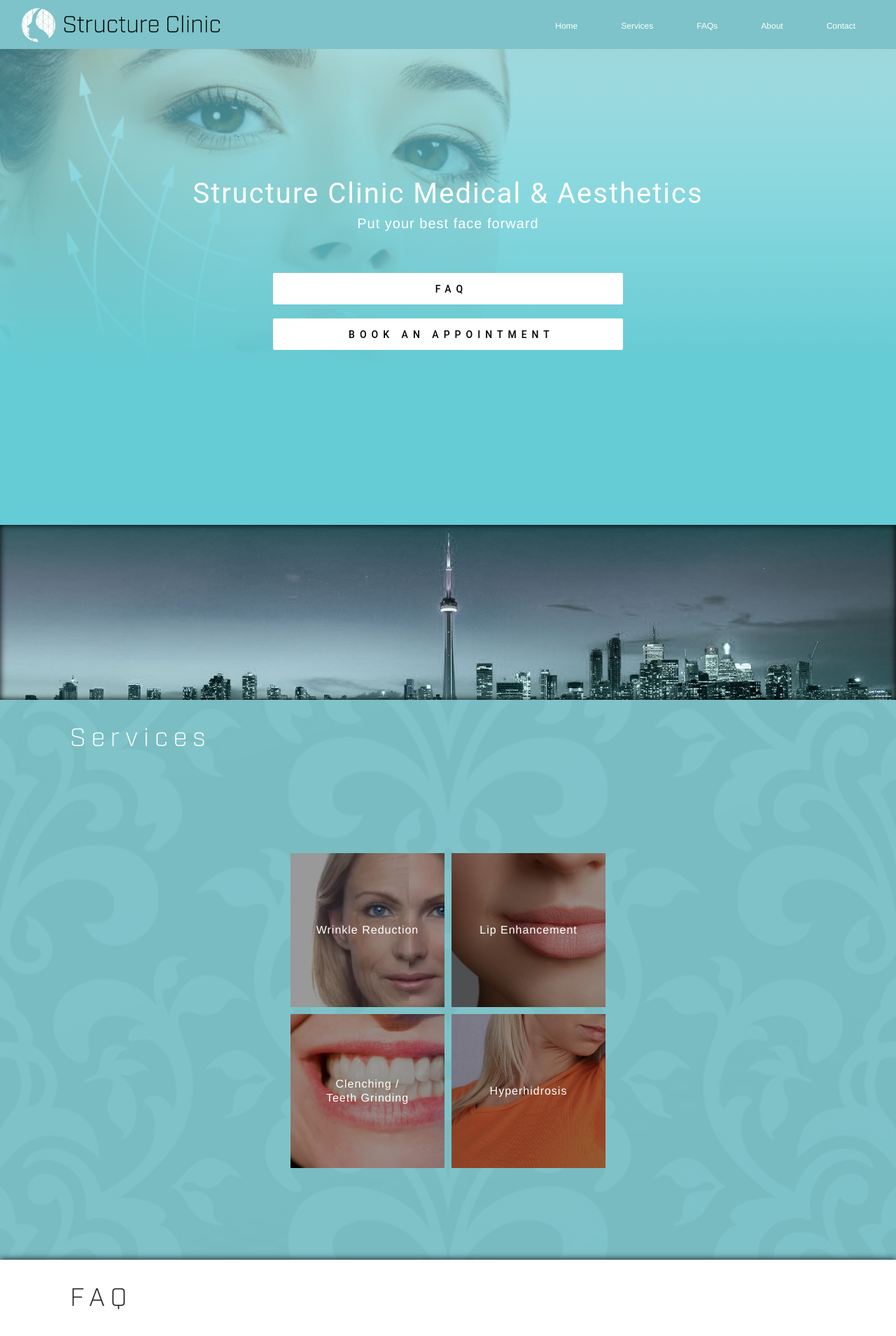
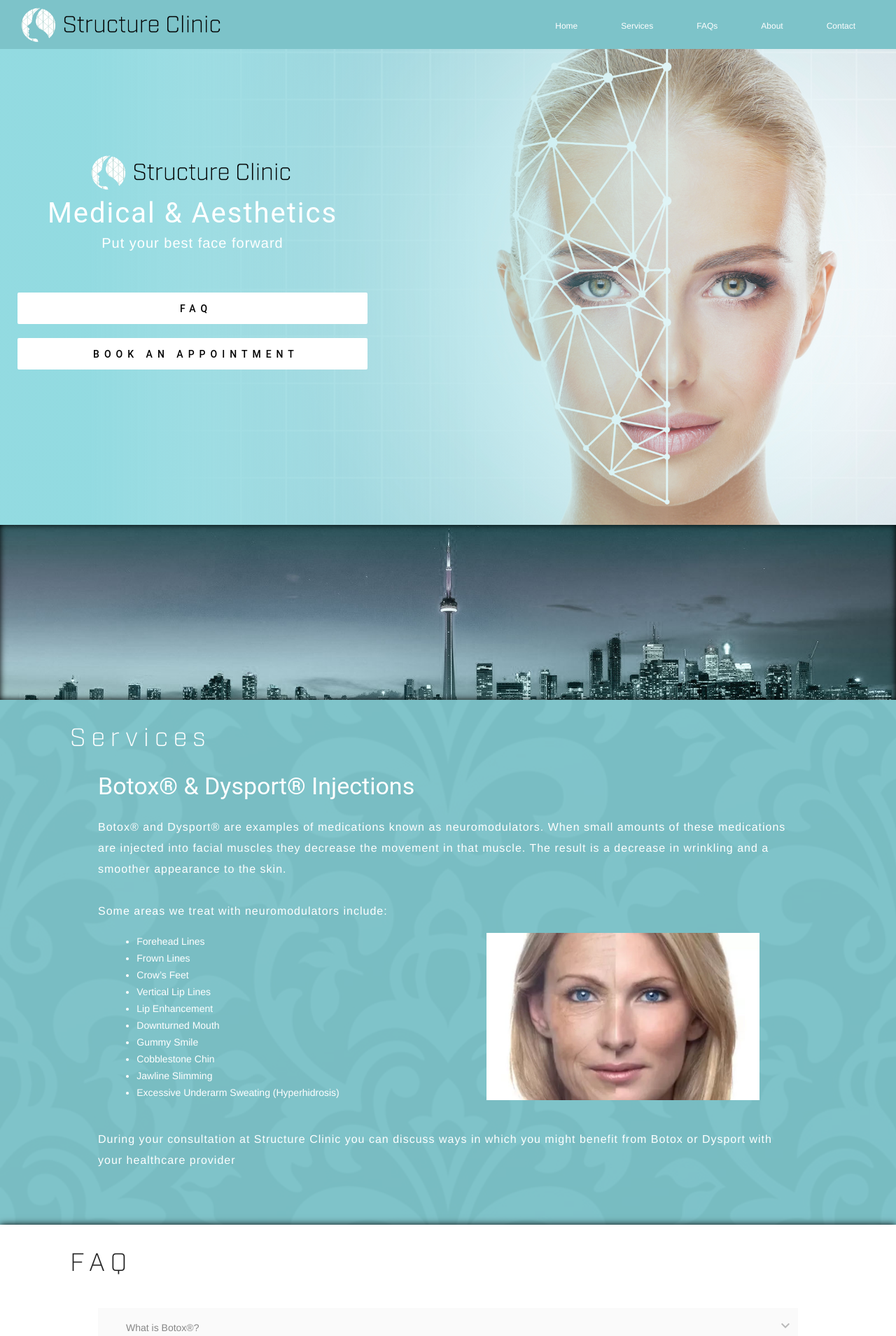
Before and after one commit to SparkleFox17/structureClinic, a PHP site: page / in a window 1280 px wide. Shown: the top 1909 px of the page at 70% size. Run offline with PHP 8.4, Linux system fonts and the light colour scheme.

Commit message:
revised set 2

```diff
--- a/css/main.css
+++ b/css/main.css
@@ -110,7 +110,7 @@ section:nth-child(even) {
     max-height: 700px;
 }
 #slide0{
-    background:linear-gradient(to bottom, rgba(101, 203, 212, 0.5) 0%, rgba(101, 203, 212, 1) 70%), url('../imgs/slide1.jpg') 50% 50% / cover no-repeat;
+    background:linear-gradient(to left, rgba(101, 203, 212, 0) 0%, rgba(101, 203, 212, .7) 90%), url('../imgs/home.png') 150px 0% / cover no-repeat;
 }
 #slide1{
     background:linear-gradient(to right, rgba(101, 203, 212, 0) 0%, rgba(101, 203, 212, 0.7) 70%), url('../imgs/damask.jpg') 50% 50% / cover no-repeat;
@@ -160,8 +160,8 @@ section:nth-child(even) {
     font-size:20px;
 }
 #slide0 .container-big{
-    justify-content:center;
-    text-align:center;
+    justify-content:left;
+    text-align:left;
 }
 #slide1 .container-big{
     justify-content:flex-end;
@@ -204,6 +204,7 @@ section:nth-child(even) {
 #services {
     background-color: #7dc3c9;
     color: #fff;
+    height:auto;
 }
 #services .skin {
     width:100%;
@@ -215,7 +216,8 @@ section:nth-child(even) {
 }
 #services .container{
     background-color:transparent;
-    min-height:800px;
+    min-height:500px;
+    height:auto;
 }
 .pricing{
     position: absolute;
@@ -306,6 +308,13 @@ dialog{
 .mdl-dialog__actions a {
     flex: inherit;
     margin-left: 20px;
+}
+.serviceList{
+    list-style-type: disc;
+}
+.serviceImg {
+    width: 65%;
+    float: right;
 }
 /*SERVICES*/
 
--- a/js/main.js
+++ b/js/main.js
@@ -68,6 +68,7 @@ $(document).ready(function(){
 
   /*SERVICES*/
 
+  /*
   var showModalButton = document.getElementById('service1');
   if (! dialog.showModal) {
     dialogPolyfill.registerDialog(dialog);
@@ -115,6 +116,7 @@ $(document).ready(function(){
   dialog4.querySelector('.close').addEventListener('click', function() {
     dialog4.close();
   });
+  */
 
 
   /*SERVICES*/
--- a/template/home.php
+++ b/template/home.php
@@ -22,7 +22,8 @@
             <div class="swiper-slide" id="slide0">
                 <div class="container-big">
                     <div class="slide-text">
-                        <h1>Structure Clinic Medical &amp; Aesthetics</h1>
+                        <img src="./imgs/logo-flat.png" width="300" style="margin-top: -7px;" />
+                        <h1>Medical &amp; Aesthetics</h1>
                         <p>Put your best face forward</p>
                         <br/>
                         <a href="#faq">
--- a/template/services.php
+++ b/template/services.php
@@ -5,111 +5,34 @@
     <div class="container">
         <h1 class="page-header">Services</h1>
 
-        <div class='grid'>
-            <div class="row">
-                <div id="service1" class="column service" data-dialog="1" style="background-image: url('./imgs/service1.jpeg')">
-                    <div class="shade"></div>
-                    <p>Wrinkle Reduction</p>
-                </div>
-                <dialog class="mdl-dialog" id="dialog1">
-                    <div class="mdl-dialog__content">
-                        <h3>Wrinkle Reduct (Botox&reg; &amp; Dysport&reg;)</h3>
-                        <p>
-                            Botox&reg; and Dysport&reg; are examples of medications known as neuromodulators. When very small
-                            amounts of these medications are injected into the muscles of the face they relax wrinkles and smooth
-                            out the appearance of the skin. These neuromodulators temporarily block the signal from the nerve
-                            <br/><br/>
-                            that usually tells the muscle to contract. These muscle movements are the cause of wrinkling. The
-                            effects of these medications wear off after approximately 3 months. However, with regular treatments
-                            results may last longer and a smaller dose may be required.
-                            <br/>
-                            The most common areas treated with neuromodulators are the forehead, frown lines, and crow’s feet.
-                            During your consultation with a Structure Clinic healthcare provider you can discuss any other ways that
-                            you might benefit from Botox or Dysport.
-                        </p>
-                    </div>
-                    <div class="mdl-dialog__actions mdl-dialog__actions--full-width">
-                        <button type="button" class="mdl-button close">Close</button>
-                        <a href="#contact" class="serviceBook">
-                            <button class="mdl-button mdl-js-button mdl-js-ripple-effect">
-                                Schedule an Appointment
-                            </button>
-                        </a>
-                    </div>
+        <h3>Botox&reg; & Dysport&reg; Injections</h3>
 
-                </dialog>
-                <div id="service2" class="column service" data-dialog="2" style="background-image: url('./imgs/service2.jpg')">
-                    <div class="shade"></div>
-                    <p>Lip Enhancement</p>
-                </div>
-                <dialog class="mdl-dialog" id="dialog2">
-                    <div class="mdl-dialog__content">
-                        <h3>Lip Enhancement</h3>
-                        <p>
-                            There are various injectable treatments that can enhance lip appearance and fullness. For a subtle
-                            enhancement Botox can be used for a "lip flip." This maintains the natural shape of the lip but relaxes
-                            the muscle that causes you to purse your lips into a thin line. It can also help reduce the appearance of
-                            those vertical lipstick lines (sometimes called smoker's lines).
-                        </p>
-                    </div>
-                    <div class="mdl-dialog__actions mdl-dialog__actions--full-width">
-                        <button type="button" class="mdl-button close">Close</button>
-                        <a href="#contact" class="serviceBook">
-                            <button class="mdl-button mdl-js-button mdl-js-ripple-effect">
-                                Schedule an Appointment
-                            </button>
-                        </a>
-                    </div>
-                </dialog>
-            </div>
-            <div class="row">
-                <div id="service3" class="column service" data-dialog="3" style="background-image: url('./imgs/service3.jpeg')">
-                    <div class="shade"></div>
-                    <p>Clenching /<br/>Teeth Grinding</p>
-                </div>
-                <dialog class="mdl-dialog" id="dialog3">
-                    <div class="mdl-dialog__content">
-                        <h3>Clenching/Teeth Grinding (Bruxisna)</h3>
-                        <p>
-                            Jaw clenching and teeth grinding (bruxism) can often lead to pain and headaches. Botox&reg; treatments
-                            can be helpful in reducing clenching and grinding. Book a complimentary assessment to find out if this
-                            treatment would be helpful for you. Often times the medication can be covered through private
-                            insurance and only an injection fee is required.
-                        </p>
-                    </div>
-                    <div class="mdl-dialog__actions mdl-dialog__actions--full-width">
-                        <button type="button" class="mdl-button close">Close</button>
-                        <a href="#contact" class="serviceBook">
-                            <button class="mdl-button mdl-js-button mdl-js-ripple-effect">
-                                Schedule an Appointment
-                            </button>
-                        </a>
-                    </div>
-                </dialog>
-                <div id="service4" class="column service" data-dialog="4" style="background-image: url('./imgs/service4.jpg')">
-                    <div class="shade"></div>
-                    <p>Hyperhidrosis</p>
-                </div>
-                <dialog class="mdl-dialog" id="dialog4">
-                    <div class="mdl-dialog__content">
-                        <h3>Hyperhidrosis (excessive sweating)</h3>
-                        <p>
-                            Some people experience excessive sweating which can be limiting both socially and professionally.
-                            Botox&reg; has been well established in safely treating this condition by interrupting the signal that the
-                            nerve sends to sweat glands. Results are typically seen within 1 week and last for 6-12 months. You
-                            may be eligible for private insurance coverage for the medication.
-                        </p>
-                    </div>
-                    <div class="mdl-dialog__actions mdl-dialog__actions--full-width">
-                        <button type="button" class="mdl-button close">Close</button>
-                        <a href="#contact" class="serviceBook">
-                            <button class="mdl-button mdl-js-button mdl-js-ripple-effect">
-                                Schedule an Appointment
-                            </button>
-                        </a>
-                    </div>
-                </dialog>
+        <p>
+        Botox® and Dysport® are examples of medications known as neuromodulators.  When small amounts of these medications are injected into facial muscles they decrease the movement in that muscle.  The result is a decrease in wrinkling and a smoother appearance to the skin.
+        <br/><br/>
+        Some areas we treat with neuromodulators include:
+        <br/>
+        </p>
+        <div class="row">
+            <ul class="serviceList">
+                <li>Forehead Lines</li>
+                <li>Frown Lines</li>
+                <li>Crow’s Feet</li>
+                <li>Vertical Lip Lines</li>
+                <li>Lip Enhancement</li>
+                <li>Downturned Mouth</li>
+                <li>Gummy Smile</li>
+                <li>Cobblestone Chin</li>
+                <li>Jawline Slimming</li>
+                <li>Excessive Underarm Sweating (Hyperhidrosis)</li>
+            </ul>
+            <div>
+                <img class="serviceImg" src="./imgs/service1.jpeg" alt="">
             </div>
         </div>
+        <br/><br/>
+        <p>
+        During your consultation at Structure Clinic you can discuss ways in which you might benefit from Botox or Dysport with your healthcare provider
+        </p>
     </div>
 </section>
```
Also changed, not shown: imgs/home.png (added), 1 other file.
